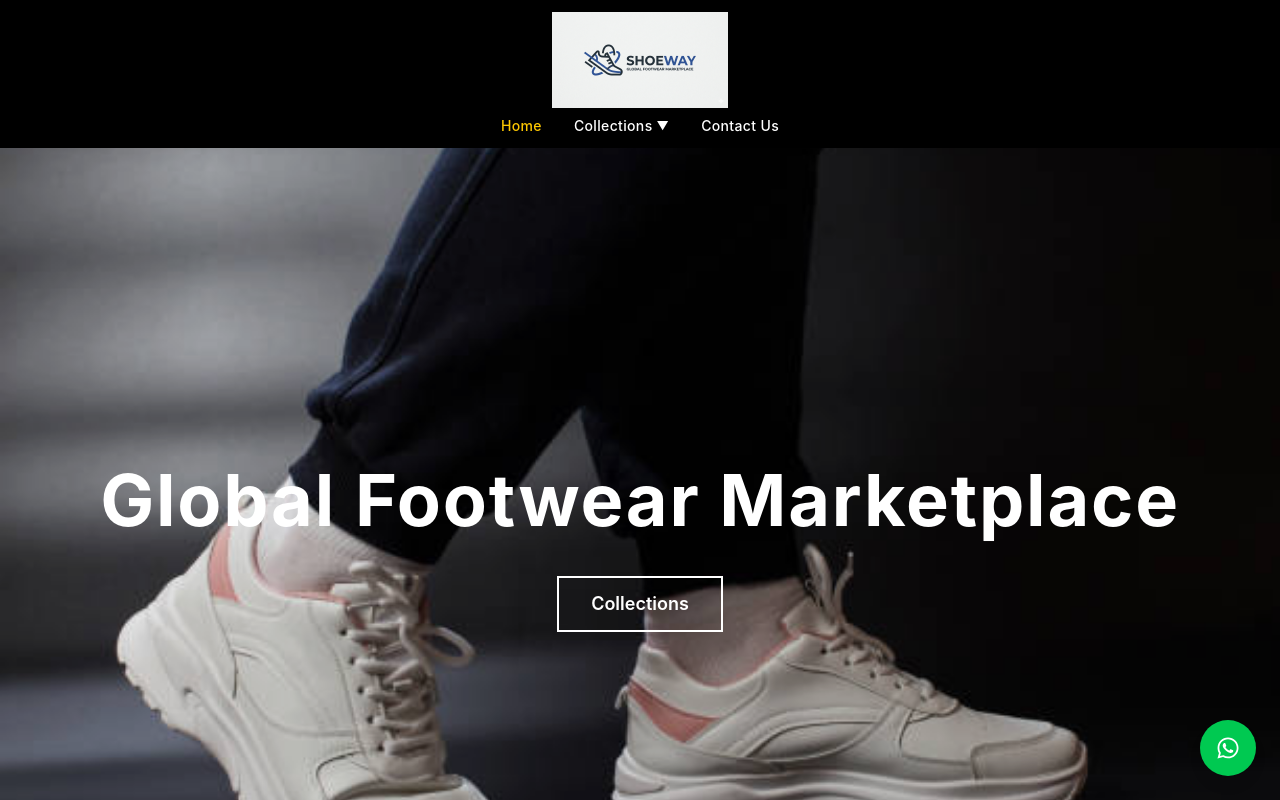
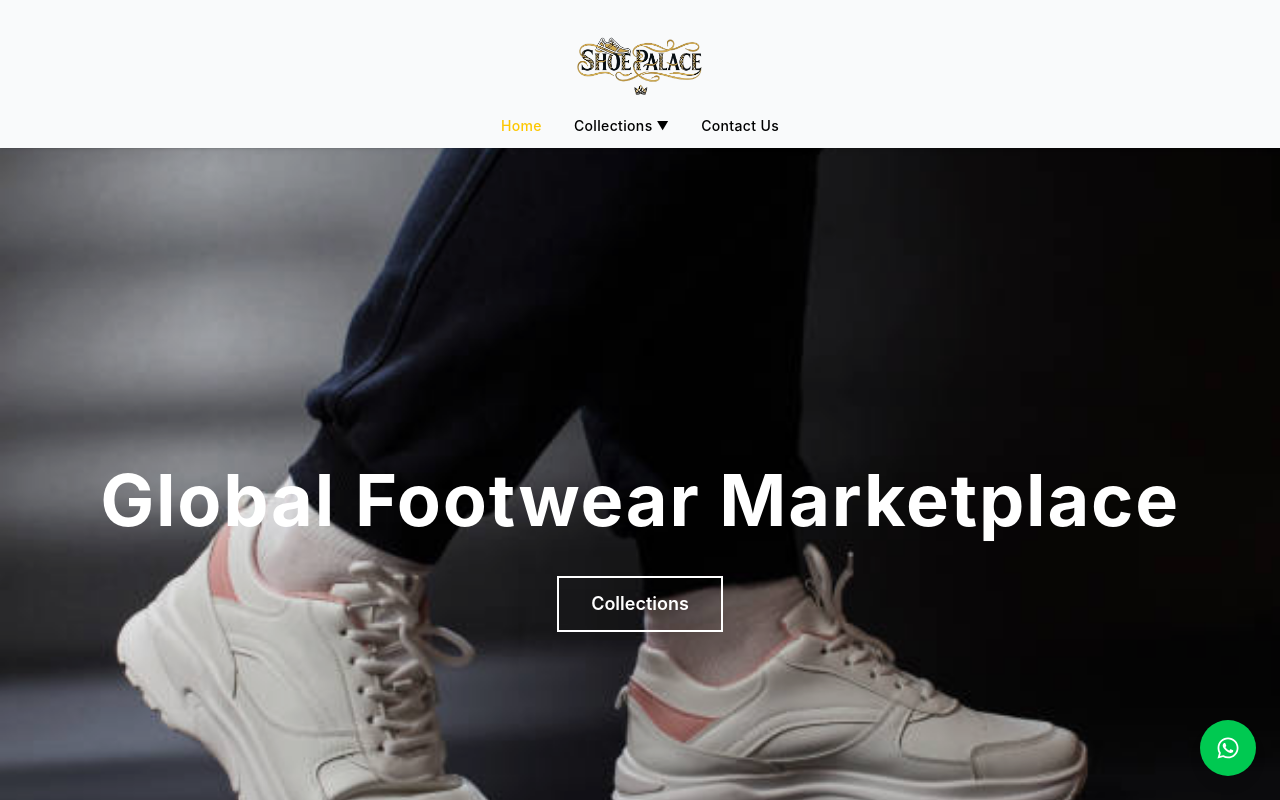
Before and after one commit to FrancisKarani14/shoepalace, a React (Vite) app: page / in a window 1280 px wide. Shown: the top 800 px of the page. Built offline with nearby package versions, Linux system fonts and the light colour scheme.

Commit message:
changes the logo and the bg color of the Navbar

```diff
--- a/src/components/Navbar.jsx
+++ b/src/components/Navbar.jsx
@@ -6,21 +6,21 @@ export default function Navbar() {
   const navigate = useNavigate()
 
   return (
-    <nav className="bg-black sticky top-0 z-50 w-full">
+    <nav className="bg-[#F9FAFB] sticky top-0 z-50 w-full shadow-sm">
       <div className="flex flex-col items-center py-3">
 
         {/* Logo */}
         <NavLink to="/">
-          <img src="/LOGO.png" alt="Shoe Palace" className="h-24 object-contain mb-2" />
+          <img src="/LOGO2.png" alt="Shoe Palace" className="h-24 object-contain mb-2" />
         </NavLink>
 
         {/* Nav Links */}
-        <ul className="flex items-center gap-8 text-white text-sm font-medium tracking-wide">
+        <ul className="flex items-center gap-8 text-sm font-medium tracking-wide">
 
           <li>
             <NavLink
               to="/"
-              className={({ isActive }) => isActive ? 'text-yellow-400' : 'hover:text-yellow-400 transition-colors'}
+              className={({ isActive }) => isActive ? 'text-yellow-400' : 'text-black hover:text-yellow-400 transition-colors'}
             >
               Home
             </NavLink>
@@ -31,17 +31,17 @@ export default function Navbar() {
             <button
               onClick={() => setDropdownOpen(!dropdownOpen)}
               onBlur={() => setTimeout(() => setDropdownOpen(false), 150)}
-              className="flex items-center gap-1 hover:text-yellow-400 transition-colors cursor-pointer"
+              className="flex items-center gap-1 text-black hover:text-yellow-400 transition-colors cursor-pointer"
             >
               Collections
               <span className="text-xs">{dropdownOpen ? '▲' : '▼'}</span>
             </button>
 
             {dropdownOpen && (
-              <ul className="absolute top-full left-1/2 -translate-x-1/2 mt-2 bg-black border border-white/10 rounded w-36 text-center shadow-lg">
+              <ul className="absolute top-full left-1/2 -translate-x-1/2 mt-2 bg-[#E3DFDE] border border-black/10 rounded w-36 text-center shadow-lg">
                 <li>
                   <button
-                    className="block w-full px-4 py-2 hover:bg-white/10 hover:text-yellow-400 transition-colors cursor-pointer"
+                    className="block w-full px-4 py-2 text-black hover:bg-black/5 hover:text-yellow-400 transition-colors cursor-pointer"
                     onMouseDown={() => { navigate('/collections'); setDropdownOpen(false) }}
                   >
                     All
@@ -50,7 +50,7 @@ export default function Navbar() {
                 {['Men', 'Women', 'Unisex'].map((cat) => (
                   <li key={cat}>
                     <button
-                      className="block w-full px-4 py-2 hover:bg-white/10 hover:text-yellow-400 transition-colors cursor-pointer"
+                      className="block w-full px-4 py-2 text-black hover:bg-black/5 hover:text-yellow-400 transition-colors cursor-pointer"
                       onMouseDown={() => { navigate(`/collections/${cat.toLowerCase()}`); setDropdownOpen(false) }}
                     >
                       {cat}
@@ -71,7 +71,7 @@ export default function Navbar() {
                   document.getElementById('contact')?.scrollIntoView({ behavior: 'smooth' })
                 }
               }}
-              className="hover:text-yellow-400 transition-colors cursor-pointer"
+              className="text-black hover:text-yellow-400 transition-colors cursor-pointer"
             >
               Contact Us
             </button>
```
Also changed, not shown: public/LOGO.png, public/LOGO2.png (added).
